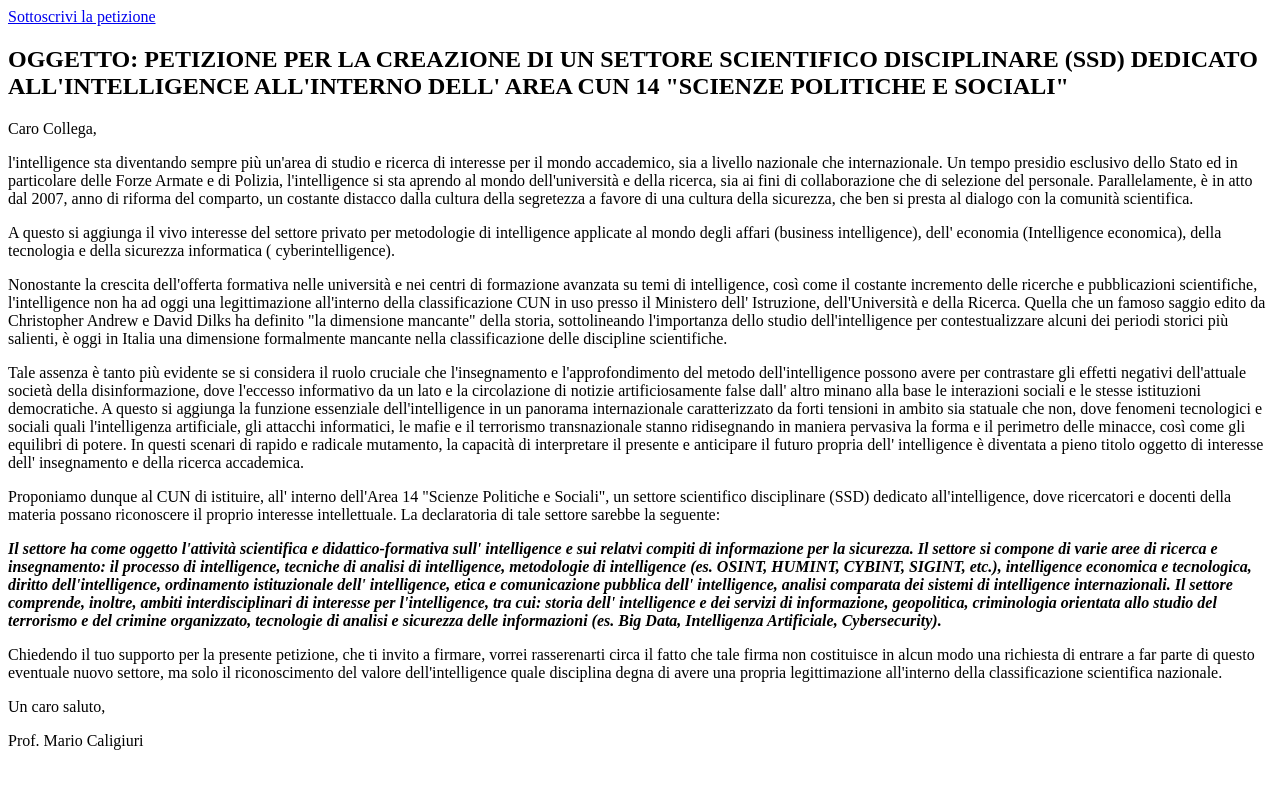
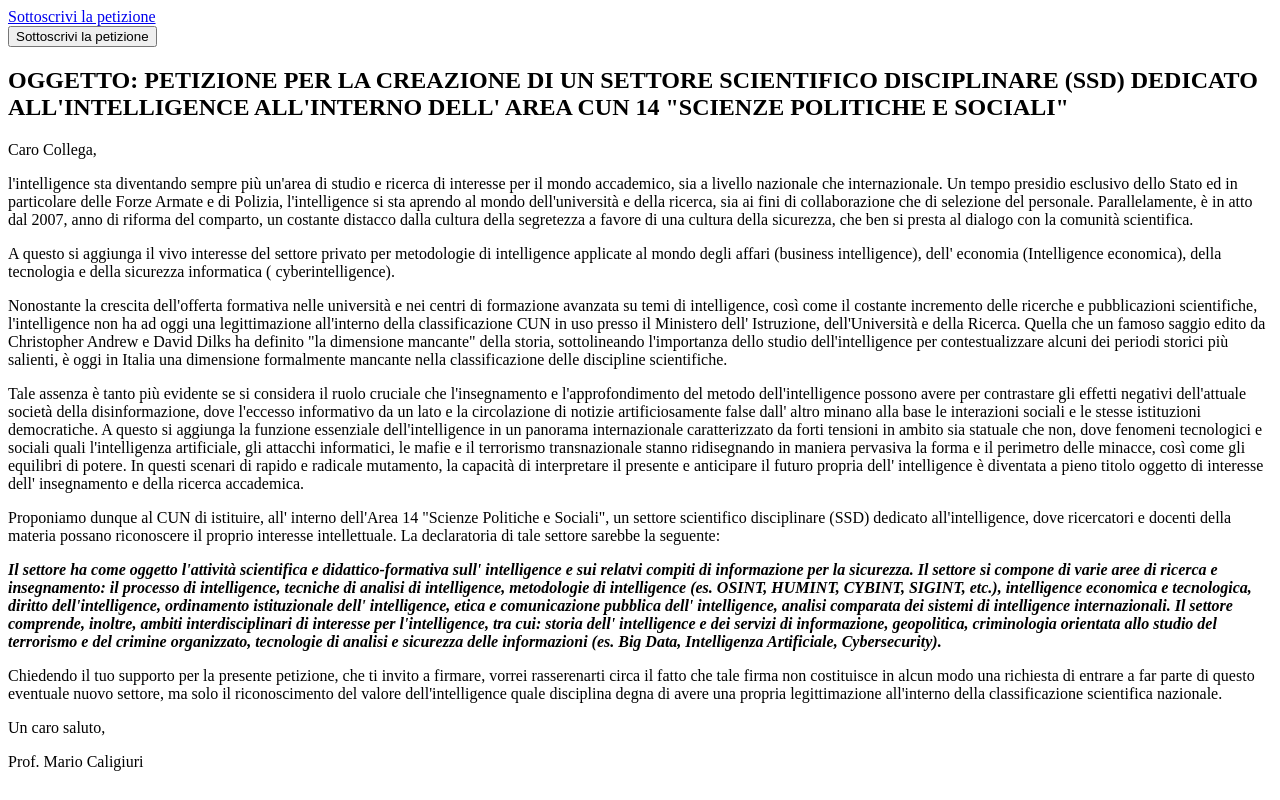
Before and after one commit to lr85/lr85.github.io, a plain HTML site: page index.html in a window 1280 px wide. Drawn offline with Linux system fonts and the light colour scheme.

Commit message:
Update index.html

```diff
--- a/index.html
+++ b/index.html
@@ -2,6 +2,11 @@
 <html>
 <body>
 <a href="mailto:l.rucco@gmail.com?subject=petizione%20SSD&body=Sottoscrivo%20la%20petizione">Sottoscrivi la petizione</a>
+
+<form action="mailto:ziowinston@gmail.com?subject=prova&body=ciao" method="GET">
+    <input type="submit" value="Sottoscrivi la petizione" />
+</form>
+
 
 <h2>OGGETTO: PETIZIONE PER LA CREAZIONE DI UN SETTORE SCIENTIFICO DISCIPLINARE (SSD)
   DEDICATO ALL'INTELLIGENCE ALL'INTERNO DELL' AREA CUN 14 "SCIENZE POLITICHE E SOCIALI"</h2>
```
